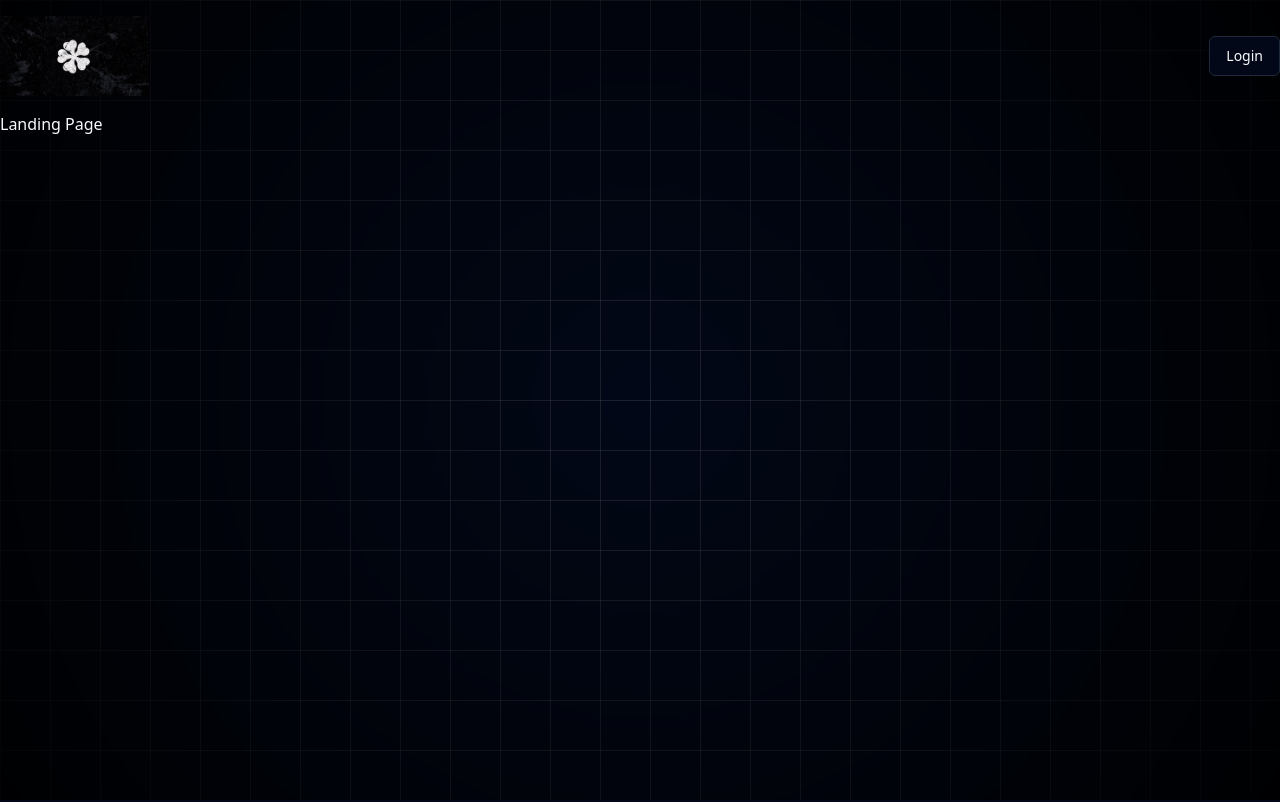
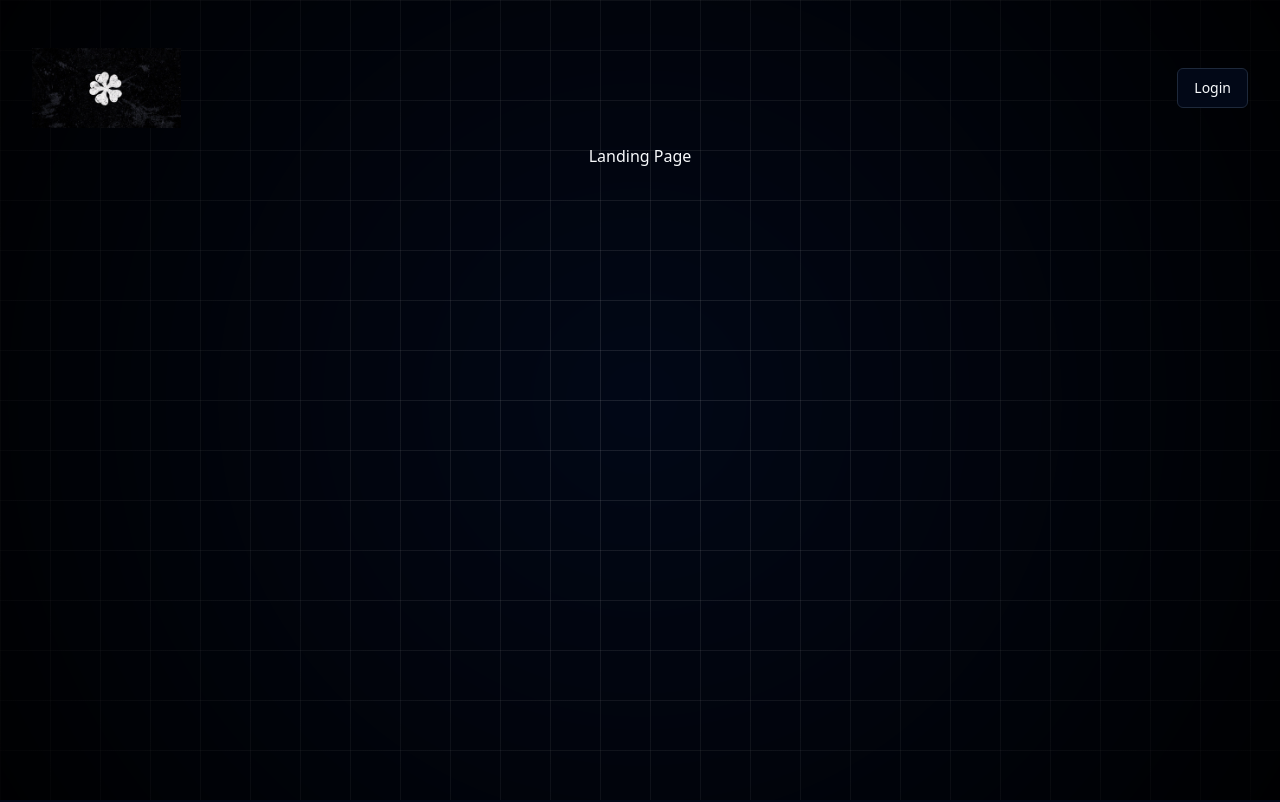
Before and after one commit to TheBearguy/grub, a React (Vite) app: page / in a window 1280 px wide. Shown: the top 802 px of the page. Built offline with nearby package versions, Linux system fonts and the light colour scheme.

Commit message:
fixed dirty css bug

```diff
--- a/src/App.css
+++ b/src/App.css
@@ -1,88 +1,46 @@
+#root {
+  max-width: 1280px;
+  margin: 0 auto;
+  padding: 2rem;
+  text-align: center;
+}
 
-@tailwind base;
-@tailwind components;
-@tailwind utilities;
+.logo {
+  height: 6em;
+  padding: 1.5em;
+  will-change: filter;
+  transition: filter 300ms;
+}
+.logo:hover {
+  filter: drop-shadow(0 0 2em #646cffaa);
+}
+.logo.react:hover {
+  filter: drop-shadow(0 0 2em #61dafbaa);
+}
 
-@layer base {
-  :root {
-    --background: 0 0% 100%;
-    --foreground: 222.2 84% 4.9%;
-    --card: 0 0% 100%;
-    --card-foreground: 222.2 84% 4.9%;
-    --popover: 0 0% 100%;
-    --popover-foreground: 222.2 84% 4.9%;
-    --primary: 222.2 47.4% 11.2%;
-    --primary-foreground: 210 40% 98%;
-    --secondary: 210 40% 96.1%;
-    --secondary-foreground: 222.2 47.4% 11.2%;
-    --muted: 210 40% 96.1%;
-    --muted-foreground: 215.4 16.3% 46.9%;
-    --accent: 210 40% 96.1%;
-    --accent-foreground: 222.2 47.4% 11.2%;
-    --destructive: 0 84.2% 60.2%;
-    --destructive-foreground: 210 40% 98%;
-    --border: 214.3 31.8% 91.4%;
-    --input: 214.3 31.8% 91.4%;
-    --ring: 222.2 84% 4.9%;
-    --radius: 0.5rem;
-    --chart-1: 12 76% 61%;
-    --chart-2: 173 58% 39%;
-    --chart-3: 197 37% 24%;
-    --chart-4: 43 74% 66%;
-    --chart-5: 27 87% 67%;
+@keyframes logo-spin {
+  from {
+    transform: rotate(0deg);
   }
-
-  .dark {
-    --background: 222.2 84% 4.9%;
-    --foreground: 210 40% 98%;
-    --card: 222.2 84% 4.9%;
-    --card-foreground: 210 40% 98%;
-    --popover: 222.2 84% 4.9%;
-    --popover-foreground: 210 40% 98%;
-    --primary: 210 40% 98%;
-    --primary-foreground: 222.2 47.4% 11.2%;
-    --secondary: 217.2 32.6% 17.5%;
-    --secondary-foreground: 210 40% 98%;
-    --muted: 217.2 32.6% 17.5%;
-    --muted-foreground: 215 20.2% 65.1%;
-    --accent: 217.2 32.6% 17.5%;
-    --accent-foreground: 210 40% 98%;
-    --destructive: 0 62.8% 30.6%;
-    --destructive-foreground: 210 40% 98%;
-    --border: 217.2 32.6% 17.5%;
-    --input: 217.2 32.6% 17.5%;
-    --ring: 212.7 26.8% 83.9%;
-    --chart-1: 220 70% 50%;
-    --chart-2: 160 60% 45%;
-    --chart-3: 30 80% 55%;
-    --chart-4: 280 65% 60%;
-    --chart-5: 340 75% 55%;
+  to {
+    transform: rotate(360deg);
   }
 }
 
-.wmde-markdown ul {
-  list-style-type: disc;
-  padding-left: 25px;
-  color: white;
-}
-
-@layer base {
-  * {
-    @apply border-border;
-  }
-  body {
-    @apply bg-background text-foreground;
+@media (prefers-reduced-motion: no-preference) {
+  a:nth-of-type(2) .logo {
+    animation: logo-spin infinite 20s linear;
   }
 }
 
-@layer utilities {
-  .gradient {
-    @apply bg-gradient-to-br from-gray-500 via-gray-200 to-white;
-  }
-  .gradient-title {
-    @apply gradient text-transparent bg-clip-text;
-  }
+.card {
+  padding: 2em;
 }
+
+.read-the-docs {
+  color: #888;
+}
+
 
 .grid-background {
   position: fixed;
--- a/src/index.css
+++ b/src/index.css
@@ -1,26 +1,119 @@
-.grid-background {
-  position: fixed;
-  top: 0;
-  left: 0;
-  width: 100%;
-  height: 100%;
-  background: linear-gradient(
-      to right,
-      rgba(255, 255, 255, 0.1) 1px,
-      transparent 1px
-    ),
-    linear-gradient(to bottom, rgba(255, 255, 255, 0.1) 1px, transparent 1px);
-  background-size: 50px 50px;
-  pointer-events: none;
-  z-index: -1;
+@tailwind base;
+@tailwind components;
+@tailwind utilities;
+
+/* ... */
+
+@layer base {
+  :root {
+
+    --background: 0 0% 100%;
+
+    --foreground: 222.2 84% 4.9%;
+
+    --card: 0 0% 100%;
+
+    --card-foreground: 222.2 84% 4.9%;
+
+    --popover: 0 0% 100%;
+
+    --popover-foreground: 222.2 84% 4.9%;
+
+    --primary: 222.2 47.4% 11.2%;
+
+    --primary-foreground: 210 40% 98%;
+
+    --secondary: 210 40% 96.1%;
+
+    --secondary-foreground: 222.2 47.4% 11.2%;
+
+    --muted: 210 40% 96.1%;
+
+    --muted-foreground: 215.4 16.3% 46.9%;
+
+    --accent: 210 40% 96.1%;
+
+    --accent-foreground: 222.2 47.4% 11.2%;
+
+    --destructive: 0 84.2% 60.2%;
+
+    --destructive-foreground: 210 40% 98%;
+
+    --border: 214.3 31.8% 91.4%;
+
+    --input: 214.3 31.8% 91.4%;
+
+    --ring: 222.2 84% 4.9%;
+
+    --chart-1: 12 76% 61%;
+
+    --chart-2: 173 58% 39%;
+
+    --chart-3: 197 37% 24%;
+
+    --chart-4: 43 74% 66%;
+
+    --chart-5: 27 87% 67%;
+
+    --radius: 0.5rem
+  }
+  .dark {
+
+    --background: 222.2 84% 4.9%;
+
+    --foreground: 210 40% 98%;
+
+    --card: 222.2 84% 4.9%;
+
+    --card-foreground: 210 40% 98%;
+
+    --popover: 222.2 84% 4.9%;
+
+    --popover-foreground: 210 40% 98%;
+
+    --primary: 210 40% 98%;
+
+    --primary-foreground: 222.2 47.4% 11.2%;
+
+    --secondary: 217.2 32.6% 17.5%;
+
+    --secondary-foreground: 210 40% 98%;
+
+    --muted: 217.2 32.6% 17.5%;
+
+    --muted-foreground: 215 20.2% 65.1%;
+
+    --accent: 217.2 32.6% 17.5%;
+
+    --accent-foreground: 210 40% 98%;
+
+    --destructive: 0 62.8% 30.6%;
+
+    --destructive-foreground: 210 40% 98%;
+
+    --border: 217.2 32.6% 17.5%;
+
+    --input: 217.2 32.6% 17.5%;
+
+    --ring: 212.7 26.8% 83.9%;
+
+    --chart-1: 220 70% 50%;
+
+    --chart-2: 160 60% 45%;
+
+    --chart-3: 30 80% 55%;
+
+    --chart-4: 280 65% 60%;
+
+    --chart-5: 340 75% 55%
+  }
 }
 
-.grid-background::before {
-  content: "";
-  position: absolute;
-  top: 0;
-  left: 0;
-  width: 100%;
-  height: 100%;
-  background: radial-gradient(circle, transparent, rgba(0, 0, 0, 0.9));
+@layer base {
+  * {
+    @apply border-border;
+  }
+  body {
+    @apply bg-background text-foreground;
+  }
 }
```
